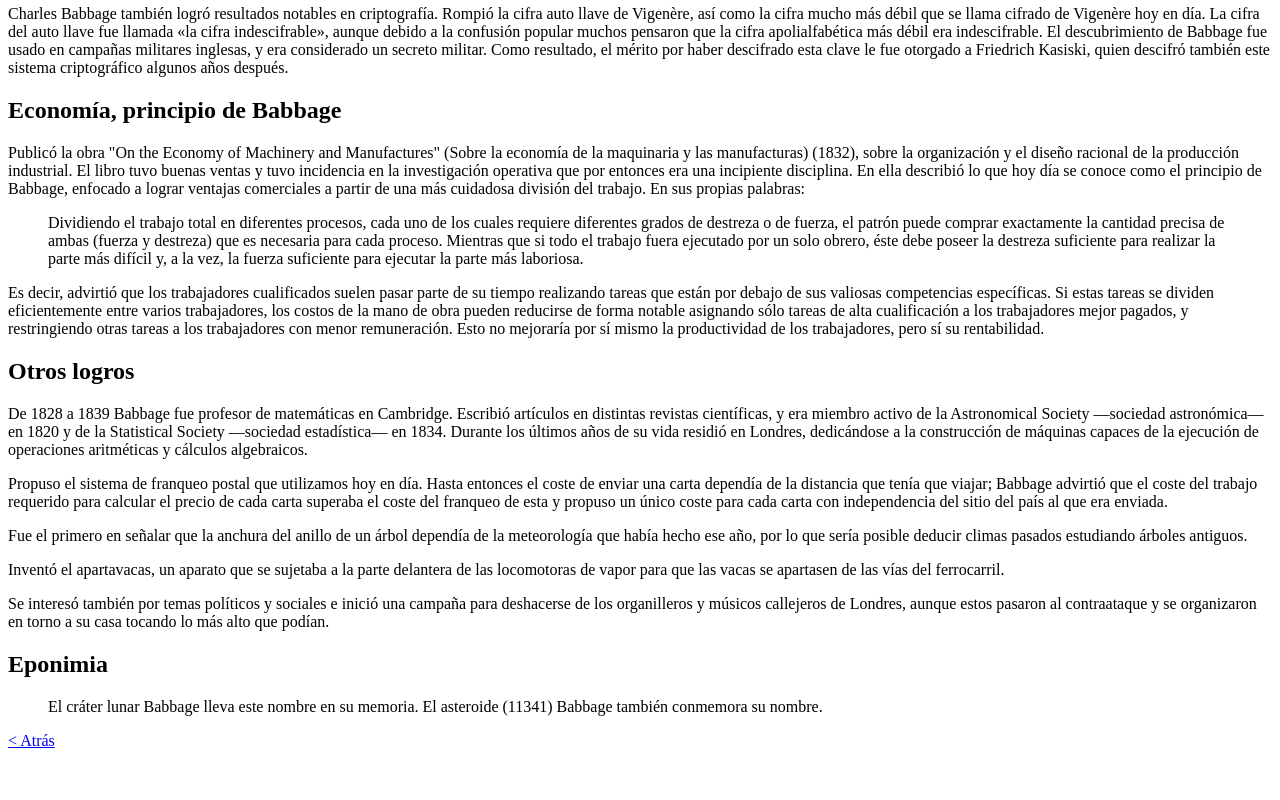
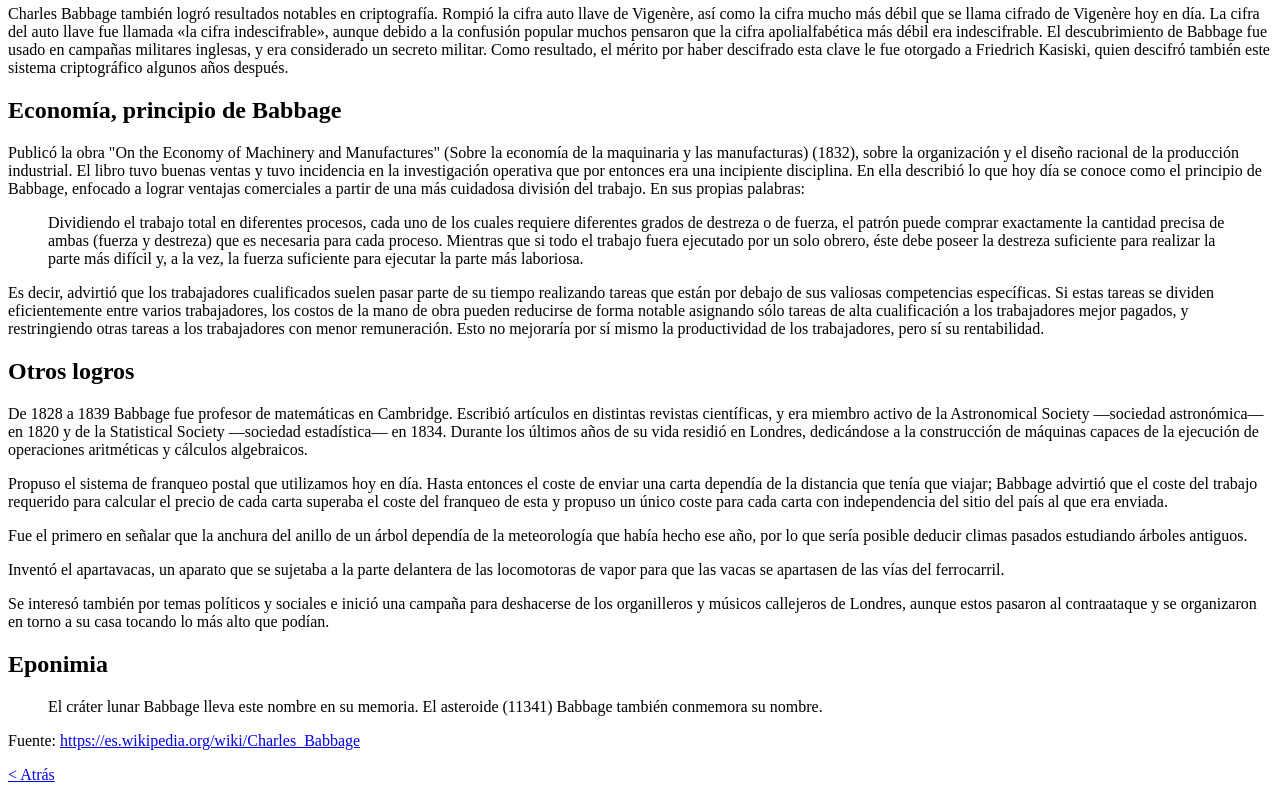
Before and after one commit to cnjara/DH-Heroes, a website: page views/babbage.html in a window 1280 px wide. Shown: the part 2314-3114 px from the top of the page. Before the commit the page ends 3080 px from the top, so only its background shows below. Drawn offline with Linux system fonts and the light colour scheme.

Commit message:
Agregar fuente

```diff
--- a/views/babbage.html
+++ b/views/babbage.html
@@ -68,6 +68,7 @@
 		<li>El cráter lunar Babbage lleva este nombre en su memoria.</li>
 		<li>El asteroide (11341) Babbage también conmemora su nombre.</li>
 	</ul>
+	<p>Fuente: <a href="https://es.wikipedia.org/wiki/Charles_Babbage" title="Charles Babbage" target="_blank">https://es.wikipedia.org/wiki/Charles_Babbage</a></p>
 	<p><a href="/" title="Página principal">< Atrás</a></p>
 </body>
 </html>
```
